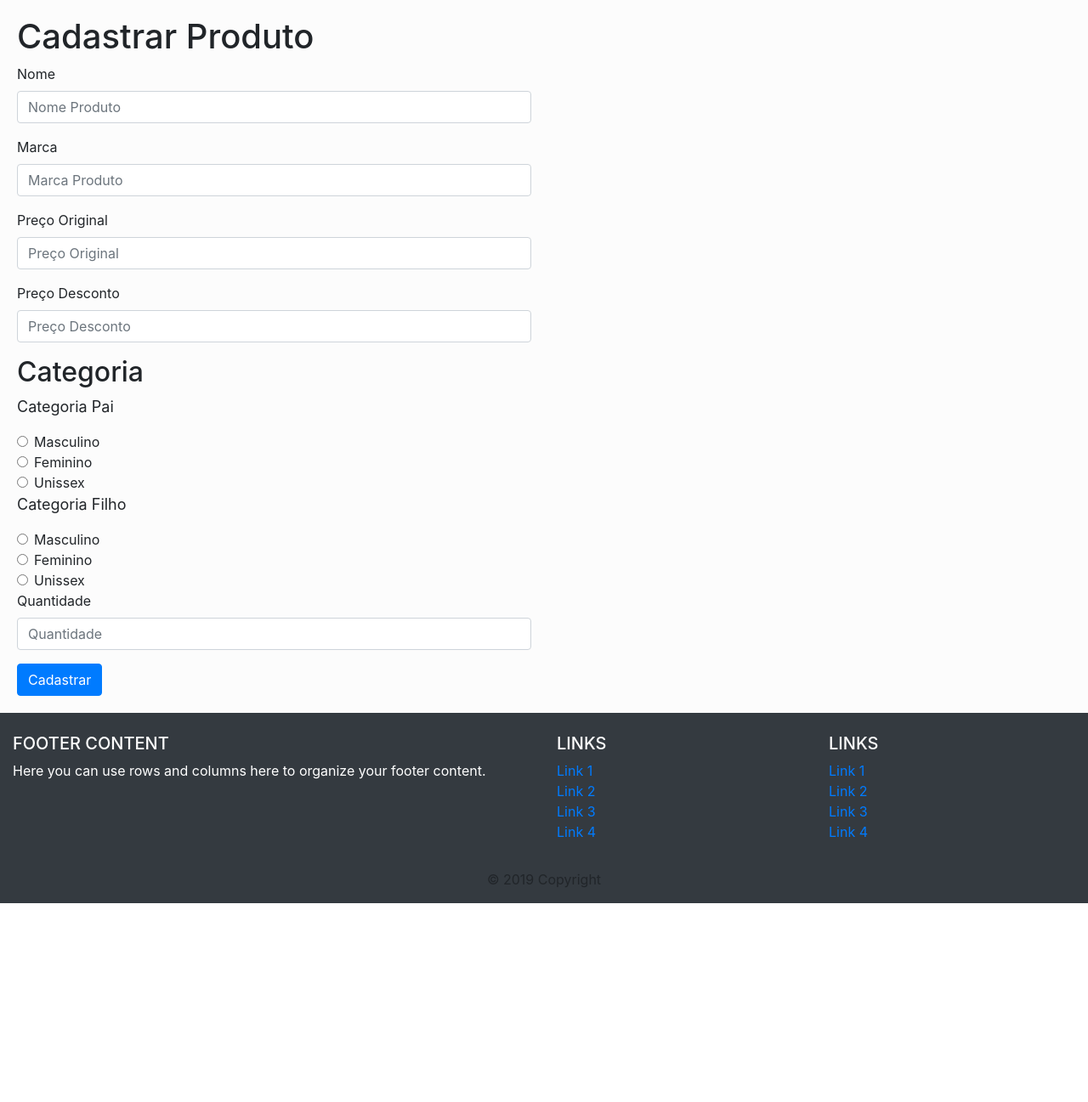
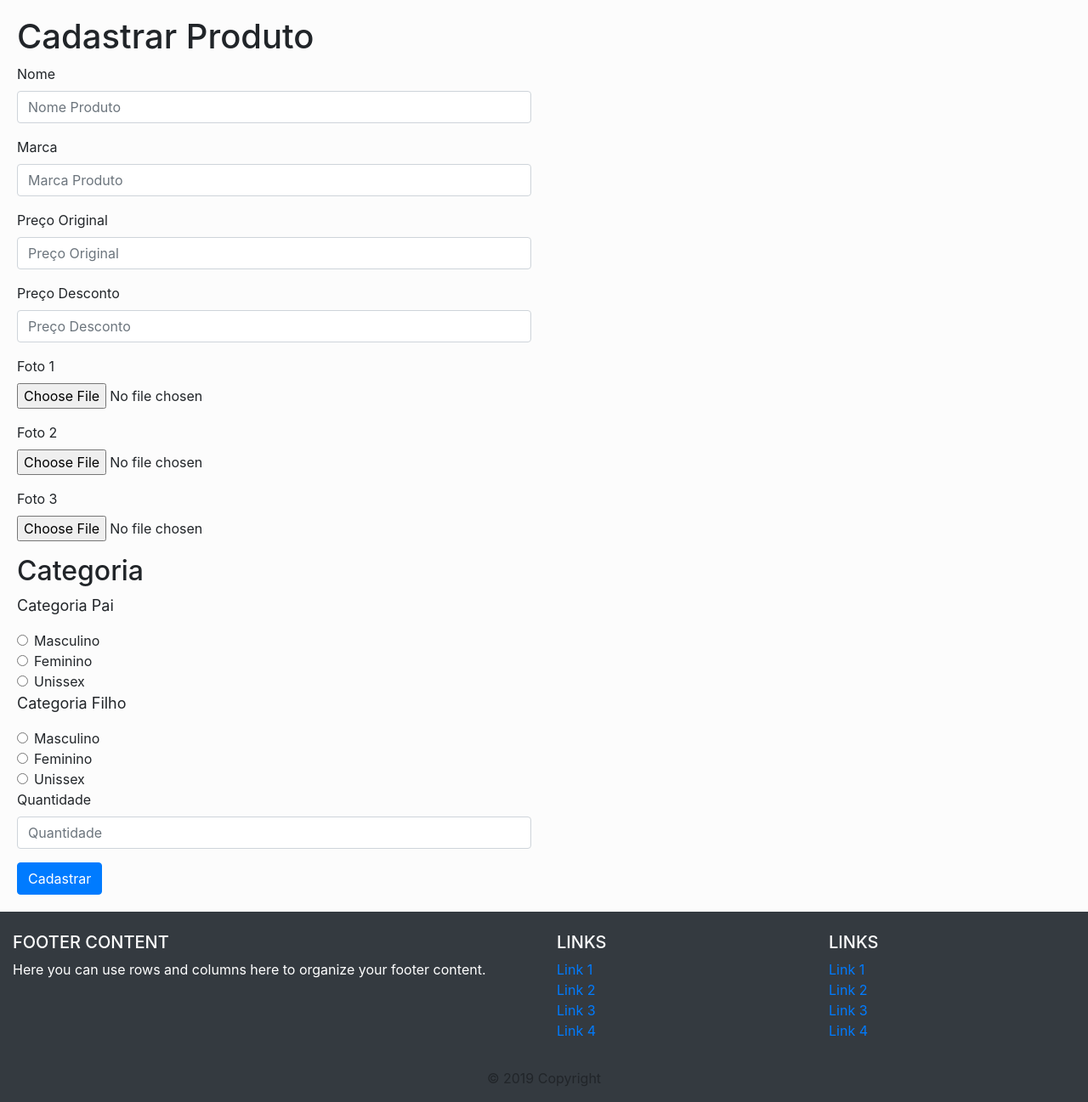
Before and after one commit to gregoryjvrusso/recomendacoes-tcc, a PHP site: page /produto-cadastrar.php in a window 1280 px wide. Shown: the part 57-1354 px from the top of the page at 85% size. Before the commit the page ends 1120 px from the top, so only its background shows below. Run offline with PHP 8.4, Linux system fonts and the light colour scheme; some libraries are stand-ins or nearby versions.

Commit message:
Inserindo foto no banco de dados relacional

```diff
--- a/ecommerce/produto-cadastrar.php
+++ b/ecommerce/produto-cadastrar.php
@@ -34,6 +34,20 @@
         <div class="form-group">
           <label for="preco_desconto">Preço Desconto</label>
           <input type="text" class="form-control" id="preco_desconto" name="preco_desconto" placeholder="Preço Desconto">
+        </div>
+        <div class="fotos">
+          <div class="form-group">
+            <label for="foto1">Foto 1</label>
+            <input type="file" class="form-control-file" id="foto1" name="foto1">
+          </div>
+          <div class="form-group">
+            <label for="foto2">Foto 2</label>
+            <input type="file" class="form-control-file" id="foto2" name="foto2">
+          </div>
+          <div class="form-group">
+            <label for="foto3">Foto 3</label>
+            <input type="file" class="form-control-file" id="foto3" name="foto3">
+          </div>
         </div>
         <div class="categoria">
           <h2>Categoria</h2>
```
Also changed, not shown: ecommerce/banco-produto.php (+14 -0 lines), ecommerce/class/produto.php (+15 -0 lines), ecommerce/produto-adicionar.php (+14 -2 lines), ecommerce/script.sql (+7 -1 lines).
